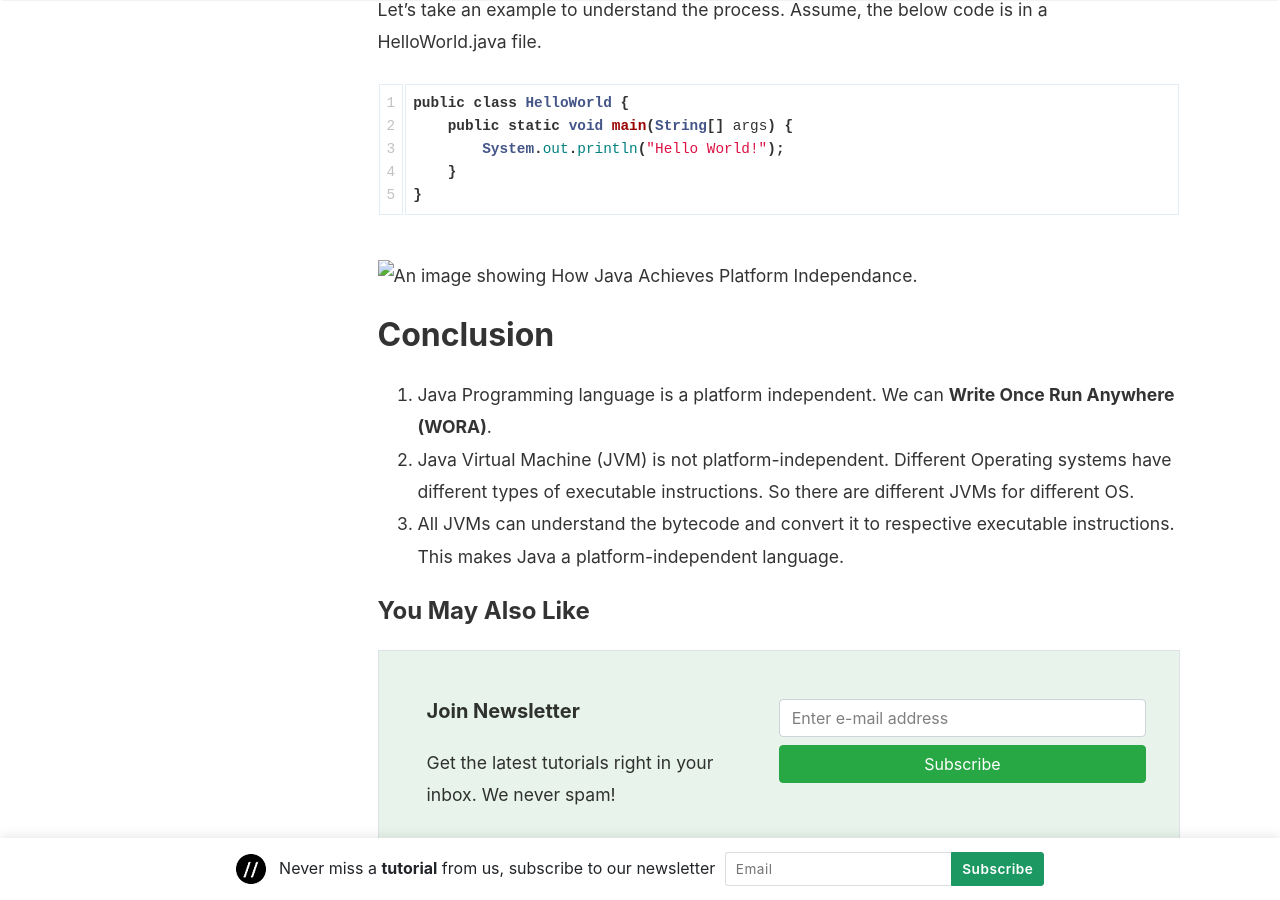
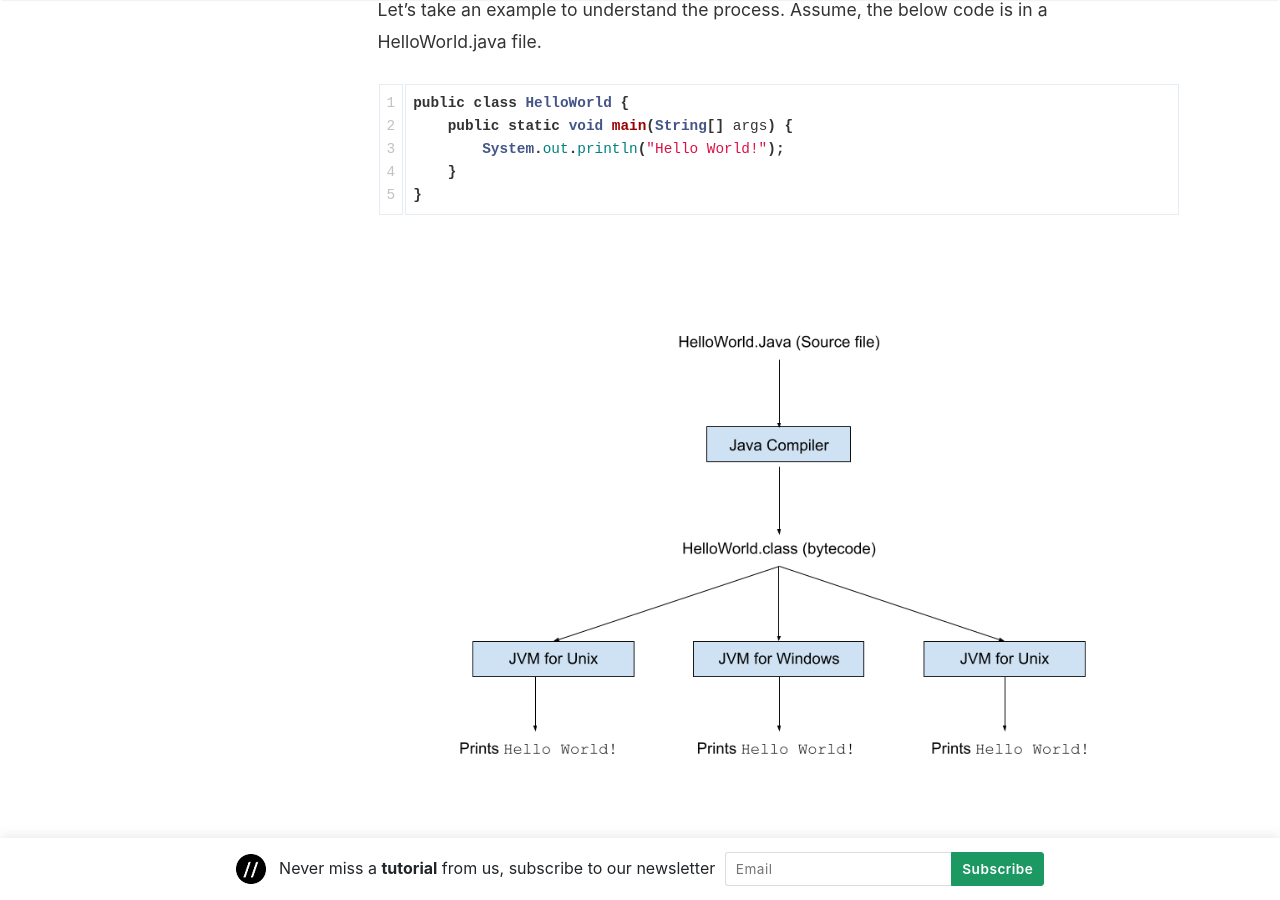
Before and after one commit to coderolls/coderolls-blog, a Jekyll site: the page built from _posts/java-basic/2023-11-04-java-platform-independant.md, in a window 1280 px wide and 900 px high, scrolled down 1649 px. Built offline with Jekyll 4.4.1, drawn with Linux system fonts in a browser that asks for light colours; nearby versions of some CDN libraries; our own code applies the rules of GitHub Pages for plain Markdown files; comment, search, counter and statistics services are not loaded.

Commit message:
Update 2023-11-04-java-platform-independant.md

````diff
--- a/_posts/java-basic/2023-11-04-java-platform-independant.md
+++ b/_posts/java-basic/2023-11-04-java-platform-independant.md
@@ -50,7 +50,7 @@ public class HelloWorld {
 }
 ```
 
-![An image showing How Java Achieves Platform Independance.](\images\2023-11-04\java-platform-independent.png)
+![An image showing How Java Achieves Platform Independance.](/assets/images/2023-11-04/java-platform-independent.png)
 
 ## Conclusion
 1. Java Programming language is a platform independent. We can **Write Once Run Anywhere (WORA)**.
````
